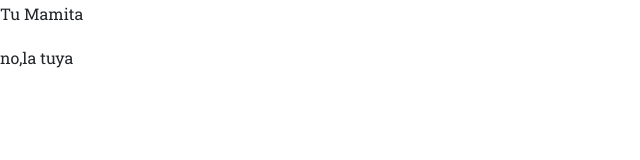
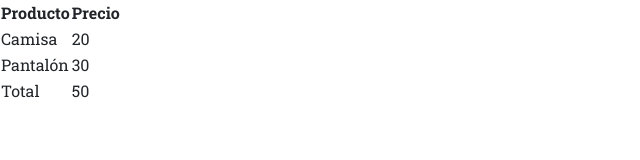
Before and after one commit to Brogrez/ProjectDemo, a plain HTML site: page index.html in a window 1280 px wide. Shown: the whole page, without its empty margins (0-640 px from the left). Drawn offline with Linux system fonts and the light colour scheme.

Commit message:
agregar carrito de compra

```diff
--- a/index.html
+++ b/index.html
@@ -12,7 +12,15 @@
     <link href="css/styles.css" rel="stylesheet" />
 </head>
 <body>
-    <p>Tu Mamita</p>
-    <p>no,la tuya</p>
+
+<table id="cart">
+    <tr>
+      <th>Producto</th>
+      <th>Precio</th>
+    </tr>
+  </table>
+
+  <script src="javascripts.js"></script>
+
 </body>
 </html>
--- /dev/null
+++ b/javascripts.js
@@ -0,0 +1,44 @@
+
+  // Matriz para almacenar los productos del carrito
+  let cart = [];
+
+  // Clase para representar un producto
+  class Item {
+    constructor(name, price) {
+      this.name = name;
+      this.price = price;
+    }
+  }
+
+  // Función para agregar un producto al carrito
+  function addToCart(name, price) {
+    for (let i in cart) {
+      if (cart[i].name === name) {
+        cart[i].qty++;
+        return;
+      }
+    }
+    let item = new Item(name, price);
+    item.qty = 1;
+    cart.push(item);
+  }
+
+  // Función para mostrar el contenido del carrito
+  function showCart() {
+    let cartTable = document.getElementById("cart");
+    let grandTotal = 0;
+    for (let i in cart) {
+      let row = `<tr><td>${cart[i].name}</td><td>${cart[i].price}</td></tr>`;
+      cartTable.innerHTML += row;
+      grandTotal += cart[i].price * cart[i].qty;
+    }
+    cartTable.innerHTML += `<tr><td>Total</td><td>${grandTotal}</td></tr>`;
+  }
+
+
+  console.log(showCart)
+
+  // Ejemplo de uso
+  addToCart("Camisa", 20);
+  addToCart("Pantalón", 30);
+  showCart();
```
